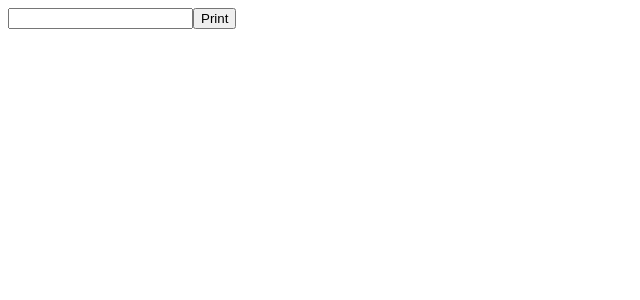
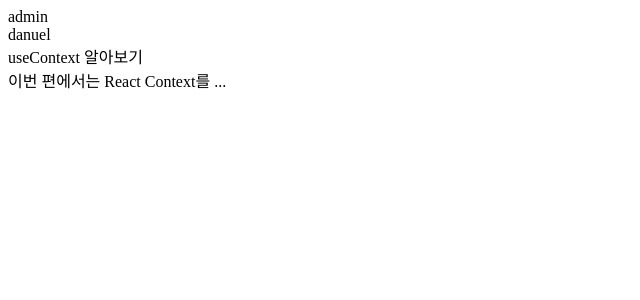
Before and after one commit to J3SUNG/hello_react, a React (Create React App) app: page / in a window 1280 px wide. Shown: the top 300 px of the page, without its empty margins (0-640 px from the left). Built offline with nearby package versions, Linux system fonts and the light colour scheme.

Commit message:
useContext

```diff
--- a/src/App.js
+++ b/src/App.js
@@ -1,30 +1,63 @@
-import React, { useMemo, useRef, useState, useCallback } from "react";
+import React, { createContext, useContext } from "react";
+
+// 0. AppContext 생성
+const AppContext = createContext();
 
 const App = () => {
-  const [input, setInput] = useState("");
-  const inputRef = useRef();
-  const printInput = () => {
-    console.log({ input });
-    return input;
+  const user = {
+    nickname: "danuel",
+    isAdmin: true,
   };
-  const onChange = (event) => {
-    const {
-      target: { value },
-    } = event;
 
-    setInput(value);
-  };
-  const value = useCallback(() => printInput(), []);
+  return (
+    <AppContext.Provider value={user}>
+      <div>
+        <Posts />
+      </div>
+    </AppContext.Provider>
+  );
+};
+
+// 1. PostsContext 생성
+const PostsContext = createContext();
+
+const Posts = () => {
+  const posts = [
+    {
+      title: "useContext 알아보기",
+      content: "이번 편에서는 React Context를 ...",
+    },
+  ];
+
+  return (
+    <PostsContext.Provider value={posts}>
+      <Children />
+    </PostsContext.Provider>
+  );
+};
+
+// 2. user와 posts를 가져와 화면에 보여주기
+const Children = () => {
+  const user = useContext(AppContext);
+  const posts = useContext(PostsContext);
+
+  let label = "user";
+  if (user.isAdmin) {
+    label = "admin";
+  }
+
   return (
     <div>
-      <input value={input} ref={inputRef} onChange={onChange} />
-      <button
-        onClick={() => {
-          value();
-        }}
-      >
-        Print
-      </button>
+      <div>{label}</div>
+      <div>{user.nickname}</div>
+      <div>
+        {posts.map((post, index) => (
+          <div key={index}>
+            <div>{post.title}</div>
+            <div>{post.content}</div>
+          </div>
+        ))}
+      </div>
     </div>
   );
 };
```
Also changed, not shown: 1 other file (tests, documents, lock files or other folders).
